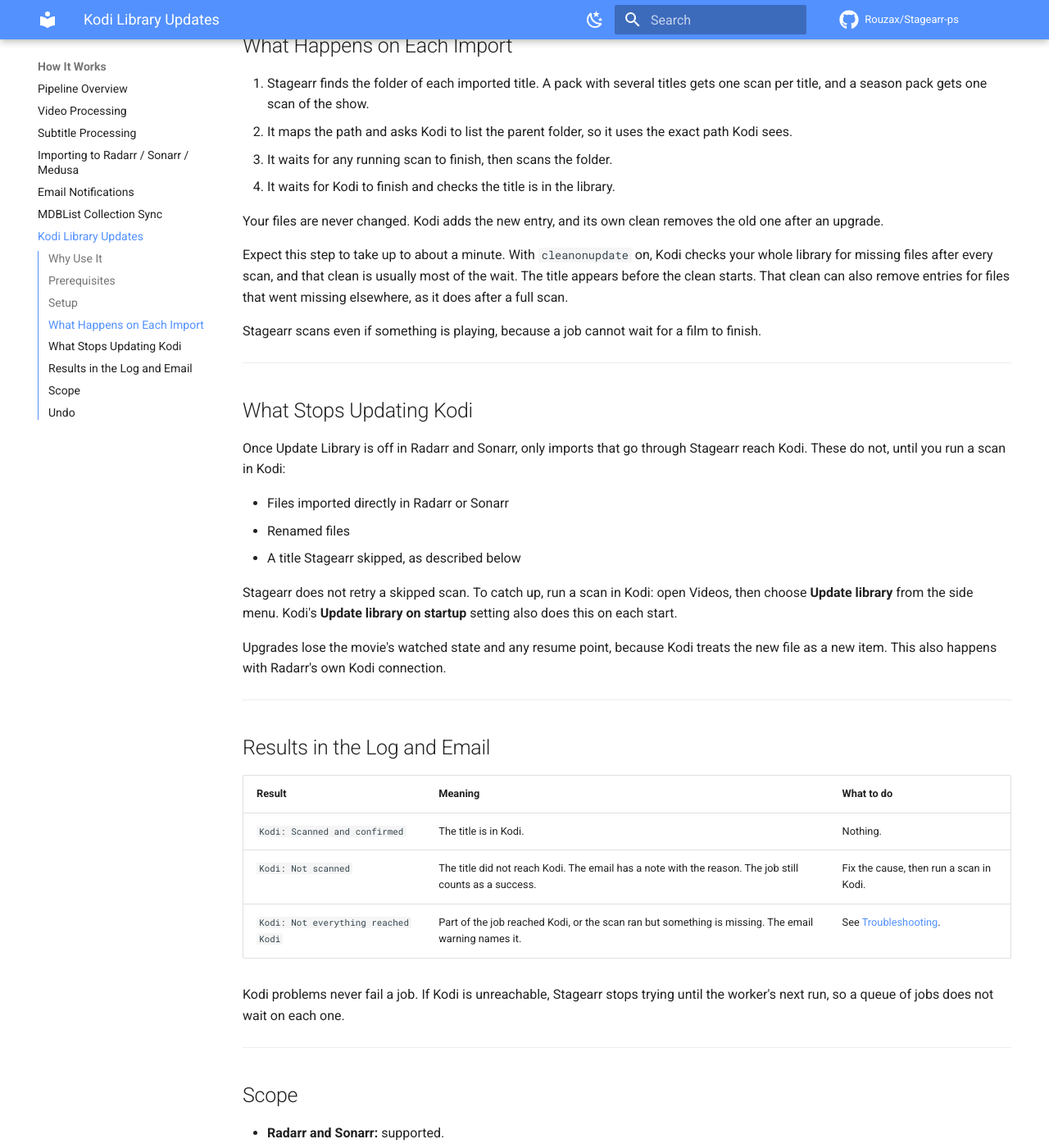
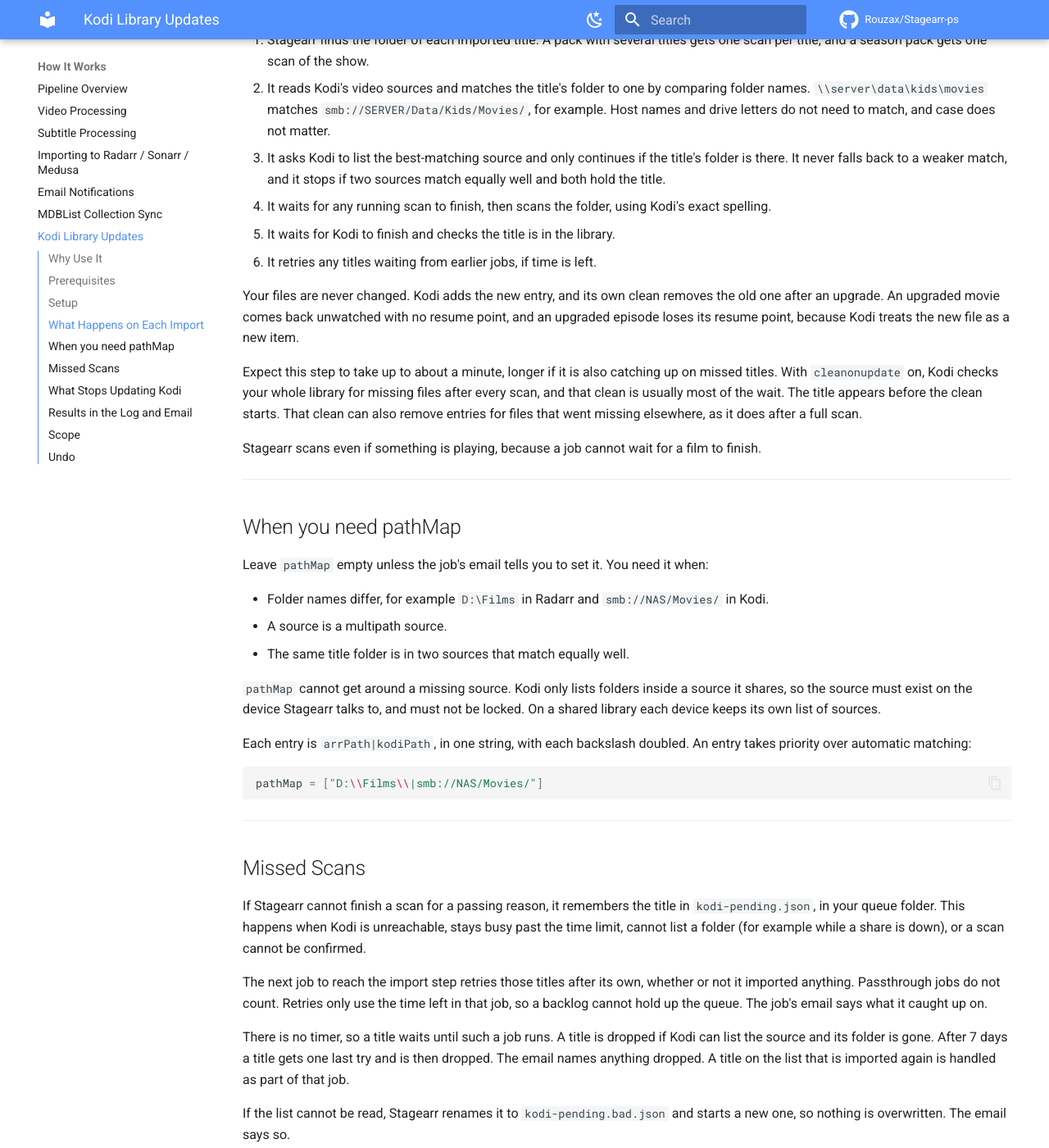
Before and after one commit to Rouzax/Stagearr-ps, an MkDocs documentation site: the page built from docs/kodi.md, in a window 1280 px wide and 1400 px high, scrolled down 1845 px. Shown: the whole window at 82% size. Built offline with MkDocs 1.6.1 and Material for MkDocs 9.7.7, drawn with Linux system fonts in a browser that asks for light colours; comment, search, counter and statistics services are not loaded; some of the changed text lies outside the part shown.

Commit message:
feat(kodi): match Kodi sources automatically and retry missed scans
Most setups use the same folder names in Radarr, Sonarr and Kodi, so a
required path map was work for nothing, and a broad entry stored the
Arr spelling in Kodi's library. Paths are now matched to Kodi's sources
by trailing folder names, taking Kodi's spelling. Only the best-scoring
sources count, and the title must be listed there: a weaker source can
hold a same-named folder, whose old entry would pass the library check.
kodi.pathMap stays as an override.

With full scans gone, a skipped title would never reach Kodi, so
titles that miss for a passing reason now wait in kodi-pending.json in
queueRoot and are retried by later jobs within the time left in the
job. A listing error is treated as passing, because Kodi reports a
share that is down the same way as any other failed listing, and only
a successful listing proves a folder is gone. An unreadable list is
set aside rather than overwritten. Entries expire after 7 days, with
one last try.

The email now turns amber only when Kodi was reachable and refused a
title. Skips and retries stay green with a note, and a success is still
reported when another title in the job had a problem.

````diff
--- a/docs/kodi.md
+++ b/docs/kodi.md
@@ -16,6 +16,7 @@
 
 - **Kodi's web server is on:** Settings > Services > Control > Allow remote control via HTTP. Note the port, and the username and password if you set them.
 - **Your library is in a source Kodi already knows.** Stagearr scans inside your existing Movies and TV sources. It does not add sources.
+- **The Kodi device you point at has all your sources.** It needs one for each Radarr and Sonarr root folder.
 - **`cleanonupdate` is on,** in Kodi's `advancedsettings.xml`. Stagearr never removes library entries itself. Without this setting, an upgrade leaves the old entry next to the new one.
 
     ```xml
@@ -31,7 +32,7 @@
 
 **Not supported:** Kodi sources with a login inside the path, such as `smb://user:pass@SERVER/Media/`. Kodi hides the login when it lists folders, so the scan path would not match the library. Save the login in Kodi's password manager instead.
 
-If several Kodi devices share one MySQL or MariaDB library, point Stagearr at just one of them. Choose one that stays on and has `cleanonupdate` set.
+If several Kodi devices share one MySQL or MariaDB library, point Stagearr at just one of them. Choose one that stays on, has `cleanonupdate` set, and lists all your sources.
 
 ---
 
@@ -48,12 +49,9 @@
 port = 8080
 username = ""
 password = ""
-pathMap = ["D:\\Media\\|smb://SERVER/Media/"]
 ```
 
-`pathMap` tells Stagearr how a Radarr or Sonarr path looks to Kodi. Each entry is `arrPath|kodiPath`, in one string, with each backslash doubled. Add one entry per library root if they do not share a parent.
-
-To find the right values, compare a movie's path in Radarr with the same movie's path in Kodi. For example, `D:\Media\Movies\Film (2024)` in Radarr and `smb://SERVER/Media/Movies/Film (2024)/` in Kodi give the entry above.
+Stagearr works out the paths by itself in most setups, so you do not need `pathMap` yet. See [When you need pathMap](#when-you-need-pathmap) if a title is skipped.
 
 **2. Test it.** Let one new movie and one new show come through Stagearr. Check that they appear in Kodi, and that the job log shows `Kodi: Scanned and confirmed`.
 
@@ -64,15 +62,49 @@
 ## What Happens on Each Import
 
 1. Stagearr finds the folder of each imported title. A pack with several titles gets one scan per title, and a season pack gets one scan of the show.
-2. It maps the path and asks Kodi to list the parent folder, so it uses the exact path Kodi sees.
-3. It waits for any running scan to finish, then scans the folder.
-4. It waits for Kodi to finish and checks the title is in the library.
+2. It reads Kodi's video sources and matches the title's folder to one by comparing folder names. `\\server\data\kids\movies` matches `smb://SERVER/Data/Kids/Movies/`, for example. Host names and drive letters do not need to match, and case does not matter.
+3. It asks Kodi to list the best-matching source and only continues if the title's folder is there. It never falls back to a weaker match, and it stops if two sources match equally well and both hold the title.
+4. It waits for any running scan to finish, then scans the folder, using Kodi's exact spelling.
+5. It waits for Kodi to finish and checks the title is in the library.
+6. It retries any titles waiting from earlier jobs, if time is left.
 
-Your files are never changed. Kodi adds the new entry, and its own clean removes the old one after an upgrade.
+Your files are never changed. Kodi adds the new entry, and its own clean removes the old one after an upgrade. An upgraded movie comes back unwatched with no resume point, and an upgraded episode loses its resume point, because Kodi treats the new file as a new item.
 
-Expect this step to take up to about a minute. With `cleanonupdate` on, Kodi checks your whole library for missing files after every scan, and that clean is usually most of the wait. The title appears before the clean starts. That clean can also remove entries for files that went missing elsewhere, as it does after a full scan.
+Expect this step to take up to about a minute, longer if it is also catching up on missed titles. With `cleanonupdate` on, Kodi checks your whole library for missing files after every scan, and that clean is usually most of the wait. The title appears before the clean starts. That clean can also remove entries for files that went missing elsewhere, as it does after a full scan.
 
 Stagearr scans even if something is playing, because a job cannot wait for a film to finish.
+
+---
+
+## When you need pathMap
+
+Leave `pathMap` empty unless the job's email tells you to set it. You need it when:
+
+- Folder names differ, for example `D:\Films` in Radarr and `smb://NAS/Movies/` in Kodi.
+- A source is a multipath source.
+- The same title folder is in two sources that match equally well.
+
+`pathMap` cannot get around a missing source. Kodi only lists folders inside a source it shares, so the source must exist on the device Stagearr talks to, and must not be locked. On a shared library each device keeps its own list of sources.
+
+Each entry is `arrPath|kodiPath`, in one string, with each backslash doubled. An entry takes priority over automatic matching:
+
+```toml
+pathMap = ["D:\\Films\\|smb://NAS/Movies/"]
+```
+
+---
+
+## Missed Scans
+
+If Stagearr cannot finish a scan for a passing reason, it remembers the title in `kodi-pending.json`, in your queue folder. This happens when Kodi is unreachable, stays busy past the time limit, cannot list a folder (for example while a share is down), or a scan cannot be confirmed.
+
+The next job to reach the import step retries those titles after its own, whether or not it imported anything. Passthrough jobs do not count. Retries only use the time left in that job, so a backlog cannot hold up the queue. The job's email says what it caught up on.
+
+There is no timer, so a title waits until such a job runs. A title is dropped if Kodi can list the source and its folder is gone. After 7 days a title gets one last try and is then dropped. The email names anything dropped. A title on the list that is imported again is handled as part of that job.
+
+If the list cannot be read, Stagearr renames it to `kodi-pending.bad.json` and starts a new one, so nothing is overwritten. The email says so.
+
+Stagearr does not retry a title Kodi refused or a path it could not match, because those would fail the same way. Fix the cause, then run a scan in Kodi: open Videos, then choose **Update library** from the side menu.
 
 ---
 
@@ -82,11 +114,6 @@
 
 - Files imported directly in Radarr or Sonarr
 - Renamed files
-- A title Stagearr skipped, as described below
-
-Stagearr does not retry a skipped scan. To catch up, run a scan in Kodi: open Videos, then choose **Update library** from the side menu. Kodi's **Update library on startup** setting also does this on each start.
-
-Upgrades lose the movie's watched state and any resume point, because Kodi treats the new file as a new item. This also happens with Radarr's own Kodi connection.
 
 ---
 
@@ -94,11 +121,12 @@
 
 | Result | Meaning | What to do |
 |--------|---------|------------|
-| `Kodi: Scanned and confirmed` | The title is in Kodi. | Nothing. |
-| `Kodi: Not scanned` | The title did not reach Kodi. The email has a note with the reason. The job still counts as a success. | Fix the cause, then run a scan in Kodi. |
-| `Kodi: Not everything reached Kodi` | Part of the job reached Kodi, or the scan ran but something is missing. The email warning names it. | See [Troubleshooting](troubleshooting.md#kodi-not-everything-reached-kodi). |
+| `Kodi: Scanned and confirmed` | The title is in Kodi. If another title in the job had a problem, the email adds a note. | Nothing, unless the note says otherwise. |
+| `Kodi: Caught up on ...` | Titles from the retry list reached Kodi. It can follow the line above or stand alone. | Nothing. |
+| `Kodi: Not scanned` | The title did not reach Kodi. The email has a note with the reason, and says if Stagearr will retry. The email stays green. | If it will retry, nothing. Otherwise fix the cause, then run a scan in Kodi. |
+| `Kodi: Not everything reached Kodi` | The scan ran and Kodi did not add something. The email turns amber and the warning names it. | See [Troubleshooting](troubleshooting.md#kodi-not-everything-reached-kodi). |
 
-Kodi problems never fail a job. If Kodi is unreachable, Stagearr stops trying until the worker's next run, so a queue of jobs does not wait on each one.
+Kodi problems never fail a job. If Kodi is unreachable, Stagearr stops trying until the worker's next run, so a queue of jobs does not wait on each one. Those titles go on the retry list.
 
 ---
 
@@ -111,6 +139,6 @@
 
 ## Undo
 
-Set `enabled = false` under `[kodi]`, then tick Update Library again in Radarr and Sonarr.
+Set `enabled = false` under `[kodi]`, then tick Update Library again in Radarr and Sonarr. Any `kodi-pending.json` left in your queue folder is then ignored, and you can delete it.
 
 See the [`[kodi]` settings](settings-reference.md#kodi) for every key.
````
Also changed, not shown: CHANGELOG.md (+1 -1 lines), config-sample.toml (+5 -3 lines), developer/FUNCTION-REFERENCE.md (+3 -1 lines), docs/settings-reference.md (+1 -1 lines), docs/troubleshooting.md (+18 -12 lines), 5 other files.
